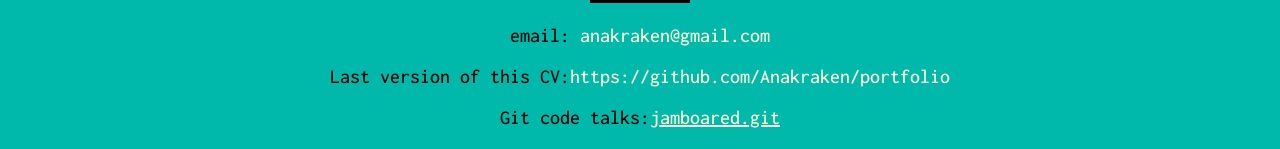
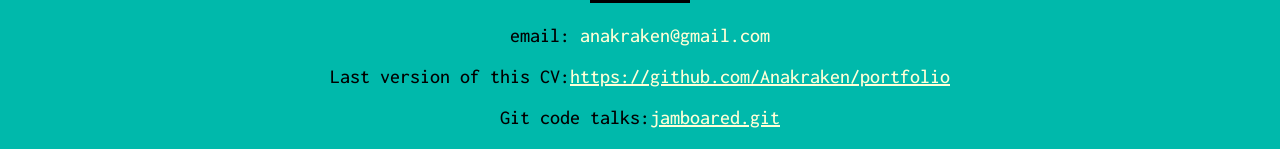
Before and after one commit to Anakraken/cv, a React (Create React App) app: page / in a window 1280 px wide. Shown: the part 3300-3449 px from the top of the page. Built offline with nearby package versions, Linux system fonts and the light colour scheme.

Commit message:
fix url on porfolio link

```diff
--- a/src/views/Footer/index.js
+++ b/src/views/Footer/index.js
@@ -14,7 +14,7 @@ const Footer = () => {
 
       <p>
         Last version of this CV:
-        <a>https://github.com/Anakraken/portfolio</a>
+        <a href='https://github.com/Anakraken/portfolio/blob/main/README.md'>https://github.com/Anakraken/portfolio</a>
       </p>
 
 
```
